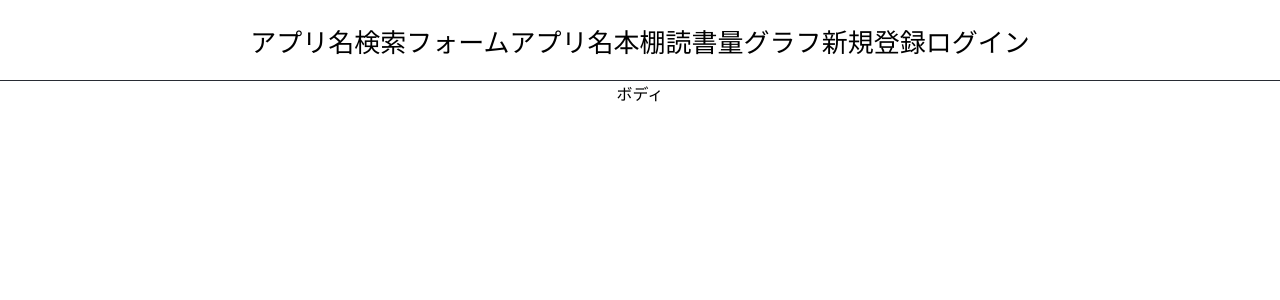
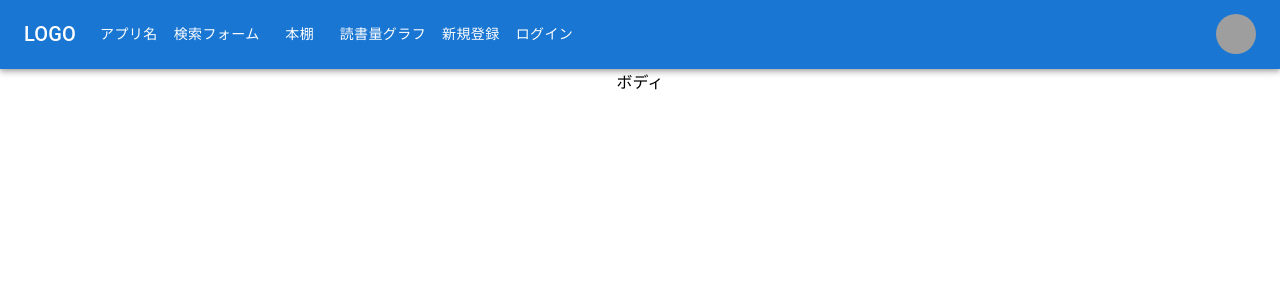
Before and after one commit to ryota1116/stacked_books_ui, a React (Create React App) app: page / in a window 1280 px wide. Shown: the top 300 px of the page. Built offline with nearby package versions, Linux system fonts and the light colour scheme; grey boxes are pictures that could not be loaded.

Commit message:
ヘッダーの作成

```diff
--- a/public/index.html
+++ b/public/index.html
@@ -3,6 +3,7 @@
   <head>
     <meta charset="utf-8" />
     <link rel="icon" href="%PUBLIC_URL%/favicon.ico" />
+    <!-- モバイルファーストにするためのResponsiveメタタグ -->
     <meta name="viewport" content="width=device-width, initial-scale=1" />
     <meta name="theme-color" content="#000000" />
     <meta
--- a/src/App.css
+++ b/src/App.css
@@ -13,15 +13,6 @@
   }
 }
 
-.App-header {
-  border-bottom: 1px solid #282c34;
-  min-height: 10vh;
-  display: flex;
-  align-items: center;
-  justify-content: center;
-  font-size: calc(10px + 2vmin);
-}
-
 .App-link {
   color: #61dafb;
 }
--- a/src/App.js
+++ b/src/App.js
@@ -1,31 +1,12 @@
-import logo from './logo.svg';
+import Button from '@mui/material/Button'
+import Header from './Components/page/Header';
 import './App.css';
 
 function App() {
   return (
     <div className="App">
       <header className="App-header">
-        <div>
-          アプリ名
-        </div>
-        <div>
-          検索フォーム
-        </div>
-        <div>
-          アプリ名
-        </div>
-        <div>
-          本棚
-        </div>
-        <div>
-          読書量グラフ
-        </div>
-        <div>
-          新規登録
-        </div>
-        <div>
-          ログイン
-        </div>
+        <Header />
       </header>
 
       <body>
--- /dev/null
+++ b/src/Components/page/Header.js
@@ -0,0 +1,141 @@
+import * as React from 'react';
+import AppBar from '@mui/material/AppBar';
+import Box from '@mui/material/Box';
+import Toolbar from '@mui/material/Toolbar';
+import IconButton from '@mui/material/IconButton';
+import Typography from '@mui/material/Typography';
+import Menu from '@mui/material/Menu';
+import MenuIcon from '@mui/icons-material/Menu';
+import Container from '@mui/material/Container';
+import Avatar from '@mui/material/Avatar';
+import Button from '@mui/material/Button';
+import Tooltip from '@mui/material/Tooltip';
+import MenuItem from '@mui/material/MenuItem';
+
+const pages = ['アプリ名', '検索フォーム', '本棚', '読書量グラフ', '新規登録', 'ログイン'];
+const settings = ['プロフィール', 'ログアウト'];
+
+const Header = () => {
+  const [anchorElNav, setAnchorElNav] = React.useState(null);
+  const [anchorElUser, setAnchorElUser] = React.useState(null);
+
+  const handleOpenNavMenu = (event) => {
+    setAnchorElNav(event.currentTarget);
+  };
+  const handleOpenUserMenu = (event) => {
+    setAnchorElUser(event.currentTarget);
+  };
+
+  const handleCloseNavMenu = () => {
+    setAnchorElNav(null);
+  };
+
+  const handleCloseUserMenu = () => {
+    setAnchorElUser(null);
+  };
+
+  return (
+    <AppBar position="static">
+      <Container maxWidth="xl">
+        <Toolbar disableGutters>
+          <Typography
+            variant="h6"
+            noWrap
+            component="div"
+            sx={{ mr: 2, display: { xs: 'none', md: 'flex' } }}
+          >
+            LOGO
+          </Typography>
+
+          <Box sx={{ flexGrow: 1, display: { xs: 'flex', md: 'none' } }}>
+            <IconButton
+              size="large"
+              aria-label="account of current user"
+              aria-controls="menu-appbar"
+              aria-haspopup="true"
+              onClick={handleOpenNavMenu}
+              color="inherit"
+            >
+              <MenuIcon />
+            </IconButton>
+            <Menu
+              id="menu-appbar"
+              anchorEl={anchorElNav}
+              anchorOrigin={{
+                vertical: 'bottom',
+                horizontal: 'left',
+              }}
+              keepMounted
+              transformOrigin={{
+                vertical: 'top',
+                horizontal: 'left',
+              }}
+              open={Boolean(anchorElNav)}
+              onClose={handleCloseNavMenu}
+              sx={{
+                display: { xs: 'block', md: 'none' },
+              }}
+            >
+              {pages.map((page) => (
+                <MenuItem key={page} onClick={handleCloseNavMenu}>
+                  <Typography textAlign="center">{page}</Typography>
+                </MenuItem>
+              ))}
+            </Menu>
+          </Box>
+          <Typography
+            variant="h6"
+            noWrap
+            component="div"
+            sx={{ flexGrow: 1, display: { xs: 'flex', md: 'none' } }}
+          >
+            LOGO
+          </Typography>
+          <Box sx={{ flexGrow: 1, display: { xs: 'none', md: 'flex' } }}>
+            {pages.map((page) => (
+              <Button
+                key={page}
+                onClick={handleCloseNavMenu}
+                sx={{ my: 2, color: 'white', display: 'block' }}
+              >
+                {page}
+              </Button>
+            ))}
+          </Box>
+
+          <Box sx={{ flexGrow: 0 }}>
+            <Tooltip title="Open settings">
+              <IconButton onClick={handleOpenUserMenu} sx={{ p: 0 }}>
+                <Avatar alt="Remy Sharp" src="/static/images/avatar/2.jpg" />
+              </IconButton>
+            </Tooltip>
+            <Menu
+              sx={{ mt: '45px' }}
+              id="menu-appbar"
+              anchorEl={anchorElUser}
+              anchorOrigin={{
+                vertical: 'top',
+                horizontal: 'right',
+              }}
+              keepMounted
+              transformOrigin={{
+                vertical: 'top',
+                horizontal: 'right',
+              }}
+              open={Boolean(anchorElUser)}
+              onClose={handleCloseUserMenu}
+            >
+              {settings.map((setting) => (
+                <MenuItem key={setting} onClick={handleCloseUserMenu}>
+                  <Typography textAlign="center">{setting}</Typography>
+                </MenuItem>
+              ))}
+            </Menu>
+          </Box>
+        </Toolbar>
+      </Container>
+    </AppBar>
+  );
+};
+
+export default Header;
```
